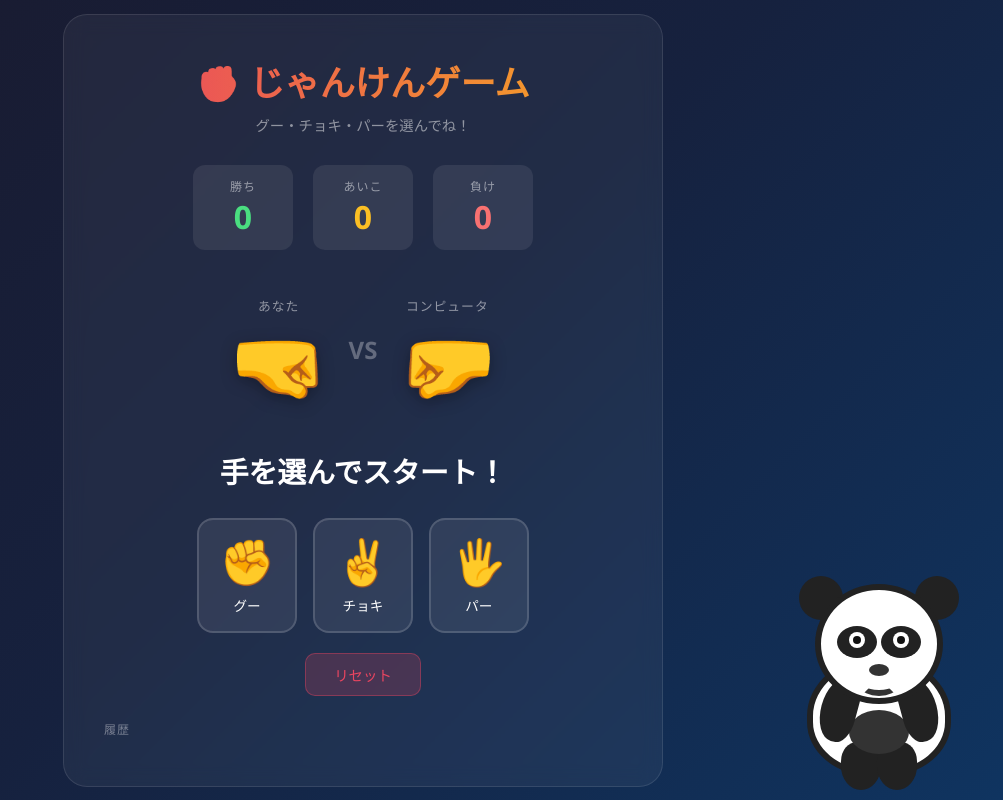
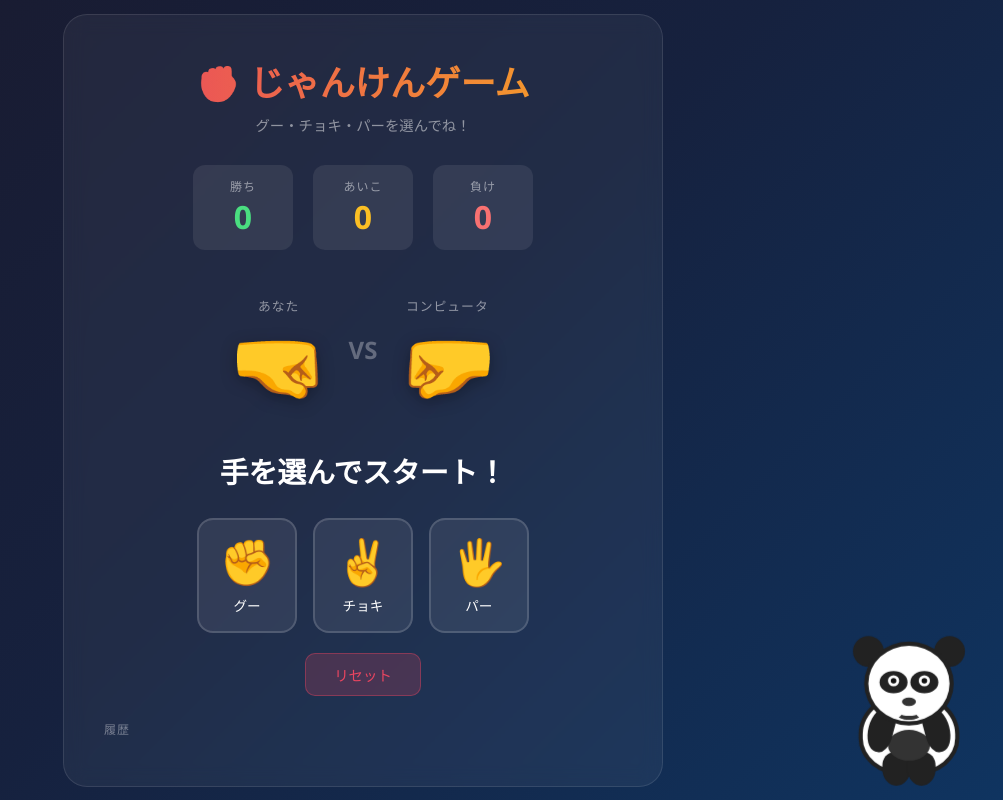
Before and after one commit to OOGANE219/my-games, a plain HTML site: page janken.html in a window 1280 px wide. Shown: the whole page, without its empty margins (277-1280 px from the left). Drawn offline with Linux system fonts and the light colour scheme.

Commit message:
パンダと吹き出しのサイズを70%に縮小

```diff
--- a/janken.html
+++ b/janken.html
@@ -233,6 +233,8 @@
       flex-direction: column;
       align-items: flex-end;
       z-index: 100;
+      transform: scale(0.7);
+      transform-origin: bottom right;
     }
 
     /* 吹き出し（2倍サイズ） */
```
